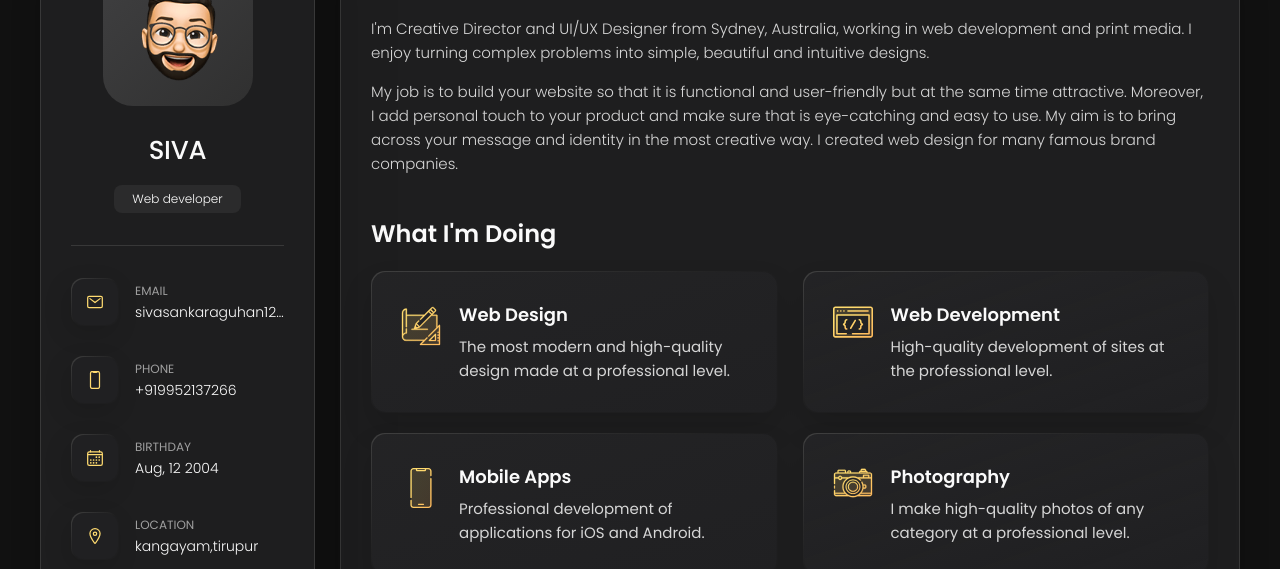
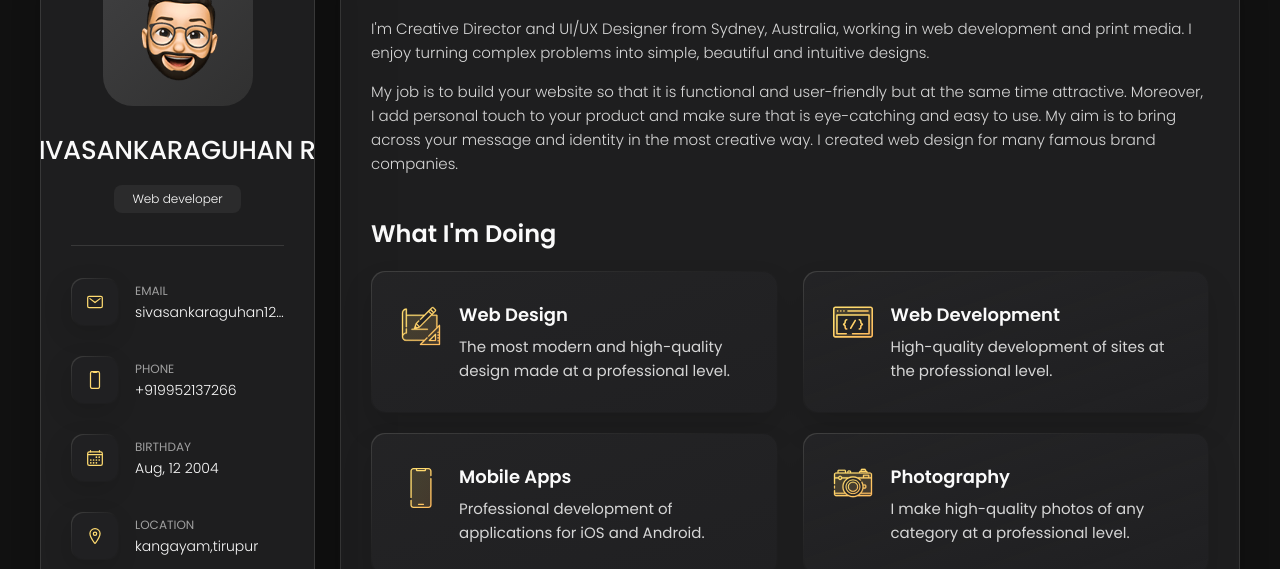
Before and after one commit to sarvesh2004-2004/Sanjay-Portfolio, a plain HTML site: page index.html in a window 1280 px wide. Shown: the part 162-731 px from the top of the page. Drawn offline with nearby package versions, Linux system fonts and the light colour scheme.

Commit message:
Update index.html

```diff
--- a/index.html
+++ b/index.html
@@ -46,7 +46,7 @@
         </figure>
 
         <div class="info-content">
-          <h1 class="name" title="SIVA">SIVA</h1>
+          <h1 class="name" title="SIVASANKARAGUHAN RK">SIVASANKARAGUHAN RK</h1>
 
           <p class="title">Web developer</p>
         </div>
```
